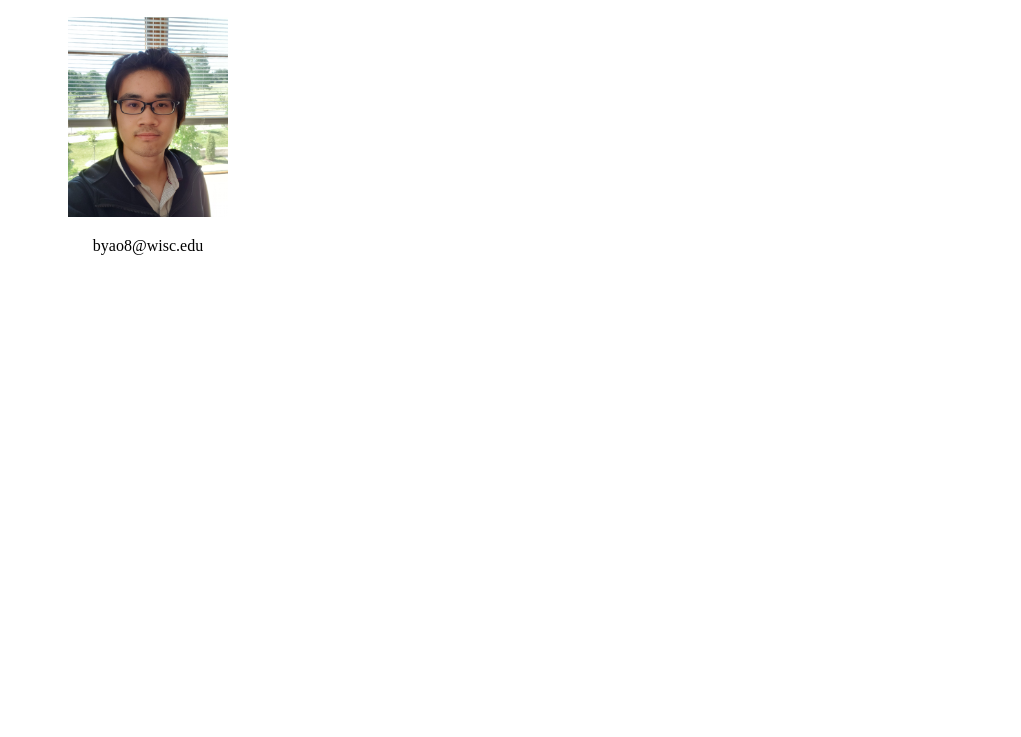
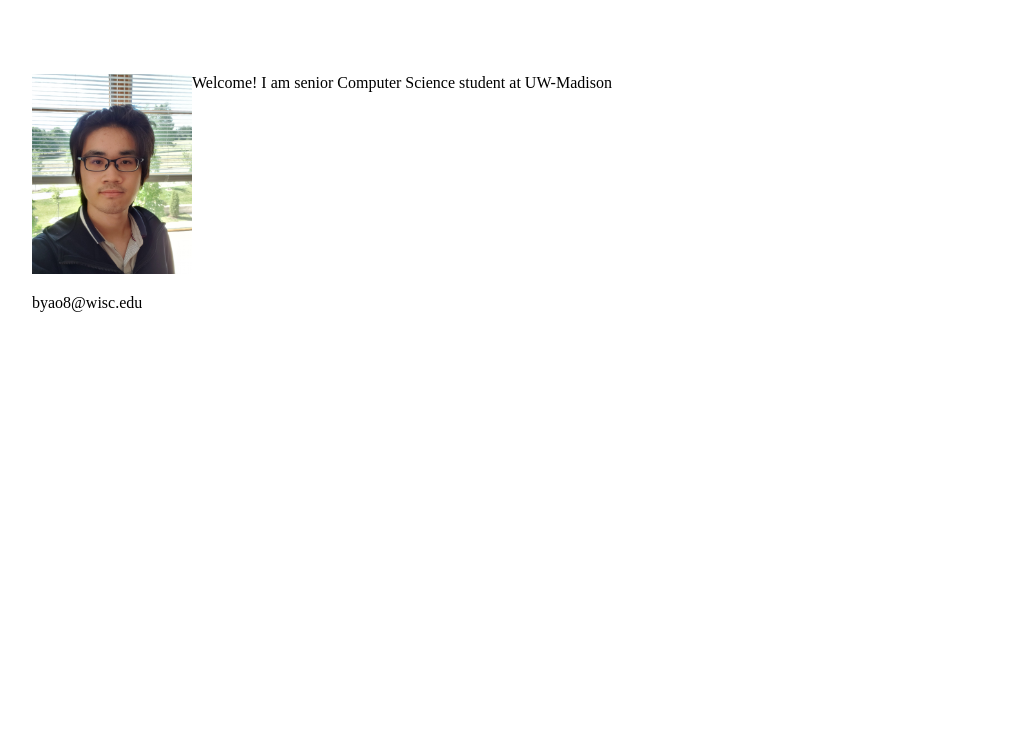
Before and after one commit to Yaoluobo/Yaoluobo.github.io, a plain HTML site: page index.html in a window 1280 px wide. Shown: the part 63-800 px from the top of the page, without its empty margins (176-1197 px from the left). Drawn offline with Linux system fonts and the light colour scheme.

Commit message:
add features

```diff
--- a/index.html
+++ b/index.html
@@ -2,41 +2,32 @@
 <html>
 <head>
 <style>
-* {
-  box-sizing: border-box;
-}
 .column{
         float: left;
-        width: 50%;
-        padding: 5px;
-        height: 300px;
 }
-.row:after {
-  	content: "";
-  	display: table;
-  	clear: both;
+.blocktext {
+    margin-left: 200px;
+    margin-right: 80px;
 }
-
-@media screen and (max-width: 600px) {
-  .column {
-    width: 100%;
-  }
+.blocktext2 {
+    margin-top: 90px;
 }
 </style>
 </head>
-<body style="text-align:center">
+<body>
+<header style="text-align:center">
 
+<h2><b>Bowen Yao</b></h2>
+</header>
+<div class="blocktext">
+        <div class="column">
 
-<div class="row">
-	<div class="column">
-		<h2><b>Bowen Yao</b></h2>
-		<img src="meInIndiana.jpg" alt="me in indiana" width="160" height="200">
-		<p>byao8@wisc.edu<p>
-	</div>
-	<div class="column">
-		<p>Welcome! I am senior Computer Science student at UW-Madison</p>
-	</div>
+                <img src="meInIndiana.jpg" alt="me in indiana" width="160" height="200">
+                <p>byao8@wisc.edu<p>
+        </div>
+        <div class="blocktext2">
+                <p>Welcome! I am senior Computer Science student at UW-Madison</p>
+        </div>
 </div>
-
 </body>
 </html>
```
